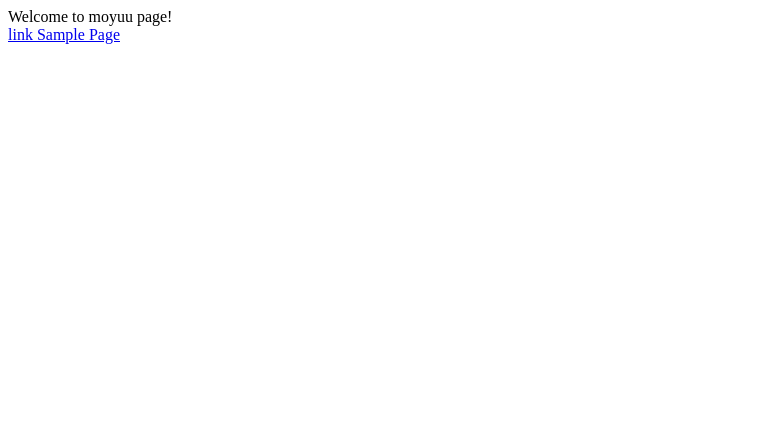
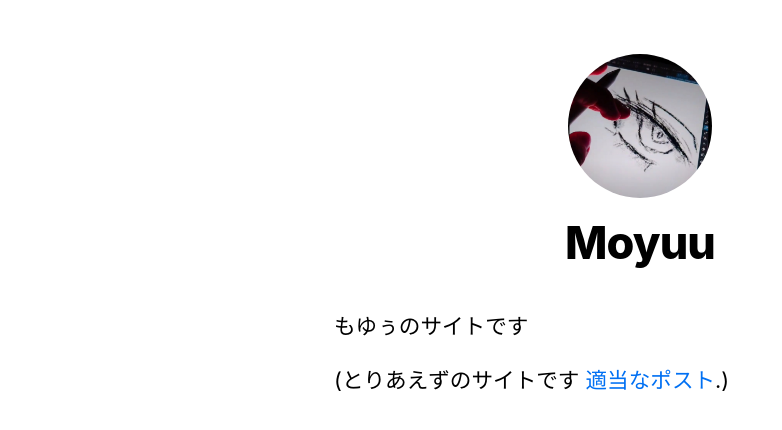
Before and after one commit to moyuu-az/old_moyuu-az.github.io, a Next.js app: page / in a window 1280 px wide. Shown: the top 430 px of the page, without its empty margins (0-782 px from the left). Built offline with nearby package versions, Linux system fonts and the light colour scheme.

Commit message:
色々といじってみた・・・

```diff
--- /dev/null
+++ b/components/layout.js
@@ -0,0 +1,73 @@
+import Head from 'next/head'
+//import Image from 'next/image'
+import styles from './layout.module.css'
+import utilStyles from '../styles/utils.module.css'
+import Link from 'next/link'
+
+const name = 'Moyuu'
+export const siteTitle = 'moyuu Website'
+
+export default function Layout({ children, home }) {
+    return (
+        <div className={styles.container}>
+            <Head>
+                <link rel="icon" href="/favicon.ico" />
+                <meta
+                    name="description"
+                    content="Learn how to build a personal website using Next.js"
+                />
+                <meta
+                    property="og:image"
+                    content={`https://og-image.vercel.app/${encodeURI(
+                        siteTitle
+                    )}.png?theme=light&md=0&fontSize=75px&images=https%3A%2F%2Fassets.vercel.com%2Fimage%2Fupload%2Ffront%2Fassets%2Fdesign%2Fnextjs-black-logo.svg`}
+                />
+                <meta name="og:title" content={siteTitle} />
+                <meta name="twitter:card" content="summary_large_image" />
+            </Head>
+            <header className={styles.header}>
+                {home ? (
+                    <>
+                        <img
+                            priority
+                            src="/images/profile.jpg"
+                            className={utilStyles.borderCircle}
+                            height={144}
+                            width={144}
+                            alt={name}
+                        />
+                        <h1 className={utilStyles.heading2Xl}>{name}</h1>
+                    </>
+                ) : (
+                    <>
+                        <Link href="/">
+                            <a>
+                                <img
+                                    priority
+                                    src="/images/profile.jpg"
+                                    className={utilStyles.borderCircle}
+                                    height={108}
+                                    width={108}
+                                    alt={name}
+                                />
+                            </a>
+                        </Link>
+                        <h2 className={utilStyles.headingLg}>
+                            <Link href="/">
+                                <a className={utilStyles.colorInherit}>{name}</a>
+                            </Link>
+                        </h2>
+                    </>
+                )}
+            </header>
+            <main>{children}</main>
+            {!home && (
+                <div className={styles.backToHome}>
+                    <Link href="/">
+                        <a>← Back to home</a>
+                    </Link>
+                </div>
+            )}
+        </div>
+    )
+}
--- /dev/null
+++ b/components/layout.module.css
@@ -0,0 +1,15 @@
+.container {
+    max-width: 36rem;
+    padding: 0 1rem;
+    margin: 3rem auto;
+}
+
+.header {
+    display: flex;
+    flex-direction: column;
+    align-items: center;
+}
+
+.backToHome {
+    margin: 3rem 0 0;
+}
--- /dev/null
+++ b/next.config.js
@@ -0,0 +1,8 @@
+module.exports = {
+    /* config options here */
+    reactStrictMode: true,
+    swcMinify: true,
+    images: {
+        unoptimized: true,
+    },
+}
--- /dev/null
+++ b/pages/_app.js
@@ -0,0 +1,5 @@
+import '../styles/global.css'
+
+export default function App({ Component, pageProps }) {
+    return <Component {...pageProps} />
+}
--- a/pages/index.js
+++ b/pages/index.js
@@ -1,14 +1,20 @@
-import Link from 'next/link'
+import Head from 'next/head'
+import Layout, { siteTitle } from '../components/layout'
+import utilStyles from '../styles/utils.module.css'
 
-const Index = () => {
+export default function Home() {
     return (
-        <>
-            <div>Welcome to moyuu page!</div>
-            <Link href="/linkSample">
-                <a>link Sample Page</a>
-            </Link>
-        </>
+        <Layout home>
+            <Head>
+                <title>{siteTitle}</title>
+            </Head>
+            <section className={utilStyles.headingMd}>
+                <p>もゆぅのサイトです</p>
+                <p>
+                    (とりあえずのサイトです{' '}
+                    <a href="/posts/first-post">適当なポスト</a>.)
+                </p>
+            </section>
+        </Layout>
     )
 }
-
-export default Index
--- a/pages/linkSample.js
+++ b/pages/linkSample.js
@@ -1,3 +1,5 @@
+import Image from "next/image"
+
 export default () => (
     <div>
         <h2>Hello linkSample Page</h2>
--- /dev/null
+++ b/styles/global.css
@@ -0,0 +1,27 @@
+html,
+body {
+    padding: 0;
+    margin: 0;
+    font-family: -apple-system, BlinkMacSystemFont, Segoe UI, Roboto, Oxygen, Ubuntu,
+        Cantarell, Fira Sans, Droid Sans, Helvetica Neue, sans-serif;
+    line-height: 1.6;
+    font-size: 18px;
+}
+
+* {
+    box-sizing: border-box;
+}
+
+a {
+    color: #0070f3;
+    text-decoration: none;
+}
+
+a:hover {
+    text-decoration: underline;
+}
+
+img {
+    max-width: 100%;
+    display: block;
+}
--- /dev/null
+++ b/styles/utils.module.css
@@ -0,0 +1,52 @@
+.heading2Xl {
+    font-size: 2.5rem;
+    line-height: 1.2;
+    font-weight: 800;
+    letter-spacing: -0.05rem;
+    margin: 1rem 0;
+}
+
+.headingXl {
+    font-size: 2rem;
+    line-height: 1.3;
+    font-weight: 800;
+    letter-spacing: -0.05rem;
+    margin: 1rem 0;
+}
+
+.headingLg {
+    font-size: 1.5rem;
+    line-height: 1.4;
+    margin: 1rem 0;
+}
+
+.headingMd {
+    font-size: 1.2rem;
+    line-height: 1.5;
+}
+
+.borderCircle {
+    border-radius: 9999px;
+}
+
+.colorInherit {
+    color: inherit;
+}
+
+.padding1px {
+    padding-top: 1px;
+}
+
+.list {
+    list-style: none;
+    padding: 0;
+    margin: 0;
+}
+
+.listItem {
+    margin: 0 0 1.25rem;
+}
+
+.lightText {
+    color: #666;
+}
```
Also changed, not shown: pages/posts/first-post.js (added, +14 -0 lines), public/images/amz.png (added), public/images/profile.jpg (added).
